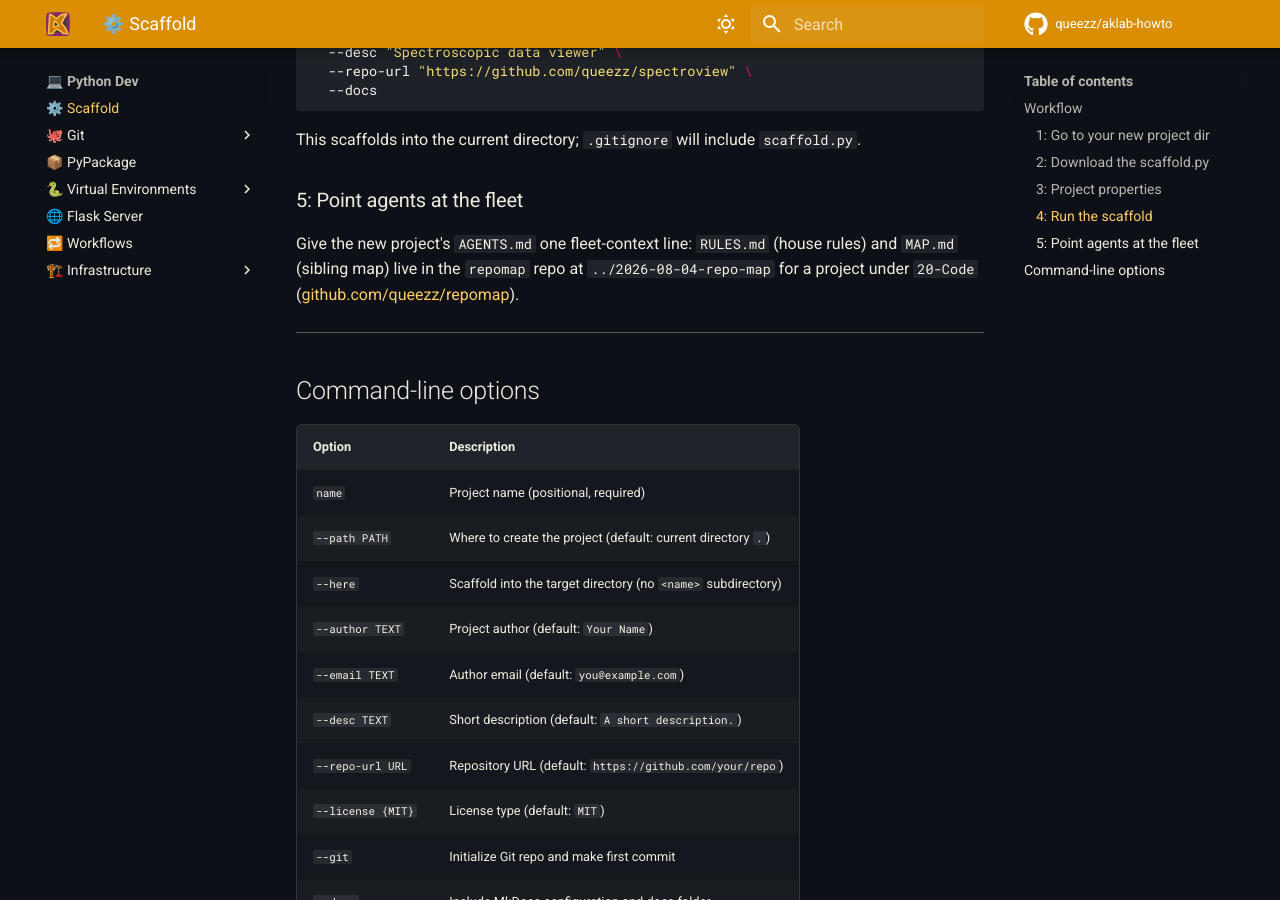
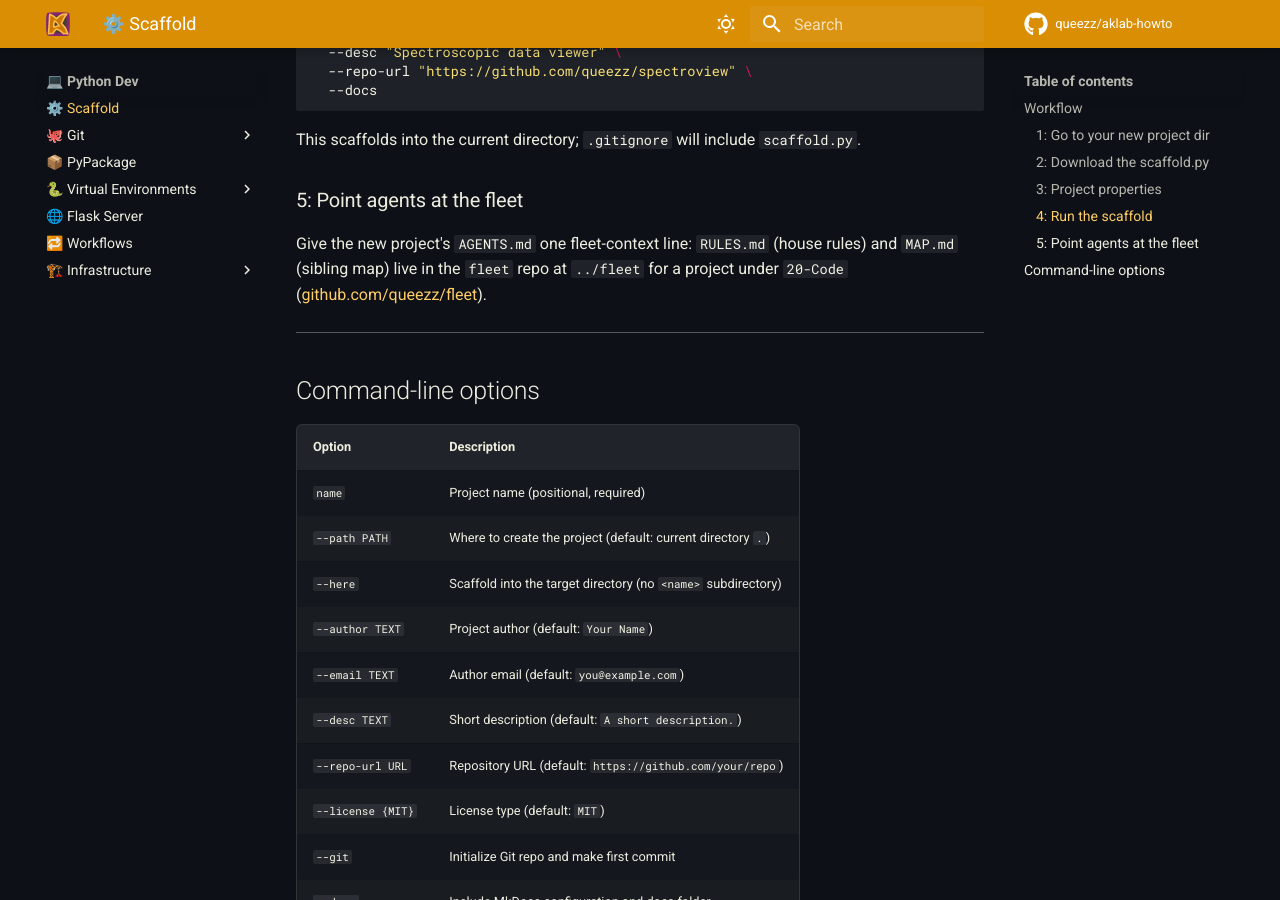
Before and after one commit to queezz/aklab-howto, an MkDocs documentation site: the page built from docs/software/scaffold.md, in a window 1280 px wide and 900 px high, scrolled down 1429 px. Built offline with MkDocs 1.6.1 and Material for MkDocs 9.7.7, drawn with Linux system fonts in a browser that asks for light colours; comment, search, counter and statistics services are not loaded.

Commit message:
Update the scaffold's fleet-context line
The fleet-context line named the old folder, the old package and the old
GitHub URL. repomap became fleet, and the checkout moved to 20-Code/fleet.

agent: claude opus 5

```diff
--- a/docs/software/scaffold.md
+++ b/docs/software/scaffold.md
@@ -81,7 +81,7 @@ This scaffolds into the current directory; `.gitignore` will include `scaffold.p
 
 ### 5: Point agents at the fleet
 
-Give the new project's `AGENTS.md` one fleet-context line: `RULES.md` (house rules) and `MAP.md` (sibling map) live in the `repomap` repo at `../2026-08-04-repo-map` for a project under `20-Code` ([github.com/queezz/repomap](https://github.com/queezz/repomap)).
+Give the new project's `AGENTS.md` one fleet-context line: `RULES.md` (house rules) and `MAP.md` (sibling map) live in the `fleet` repo at `../fleet` for a project under `20-Code` ([github.com/queezz/fleet](https://github.com/queezz/fleet)).
 
 ---
 
```
